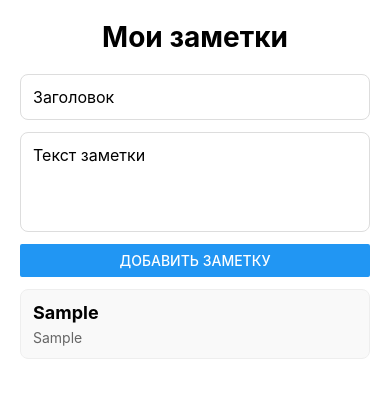
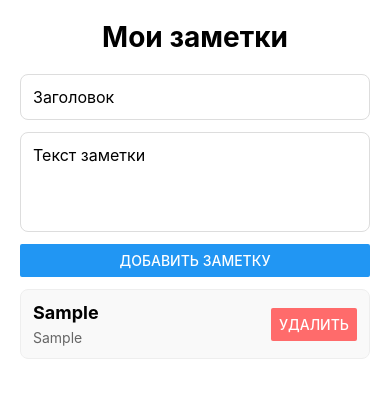
Before and after one commit to Andrey911-lab/mobile-notes, a React Native app: screen / in a window 390 px wide. Both pictures are taken after typing "Sample", "Sample" into the empty fields and a click on the button "ДОБАВИТЬ ЗАМЕТКУ". Shown: the top 398 px of the page. Built offline with nearby package versions, Linux system fonts and the light colour scheme.

Commit message:
Добавил удаление заметок

```diff
--- a/App.js
+++ b/App.js
@@ -18,10 +18,17 @@ export default function App() {
         setContent('');
     };
 
+    const deleteNote = (id) => {
+        setNotes(notes.filter(note => note.id !== id));
+    };
+
     const renderNote = ({ item }) => (
         <View style={styles.noteItem}>
-            <Text style={styles.noteTitle}>{item.title}</Text>
-            <Text style={styles.noteContent}>{item.content}</Text>
+            <View style={styles.noteContent}>
+                <Text style={styles.noteTitle}>{item.title}</Text>
+                <Text style={styles.noteText}>{item.content}</Text>
+            </View>
+            <Button title="Удалить" onPress={() => deleteNote(item.id)} color="#ff6b6b" />
         </View>
     );
 
@@ -90,6 +97,9 @@ const styles = StyleSheet.create({
         fontSize: 16,
     },
     noteItem: {
+        flexDirection: 'row',
+        justifyContent: 'space-between',
+        alignItems: 'center',
         borderWidth: 1,
         borderColor: '#eee',
         padding: 12,
@@ -97,12 +107,16 @@ const styles = StyleSheet.create({
         borderRadius: 8,
         backgroundColor: '#f9f9f9',
     },
+    noteContent: {
+        flex: 1,
+        marginRight: 12,
+    },
     noteTitle: {
         fontSize: 18,
         fontWeight: 'bold',
         marginBottom: 6,
     },
-    noteContent: {
+    noteText: {
         fontSize: 14,
         color: '#666',
     },
```
